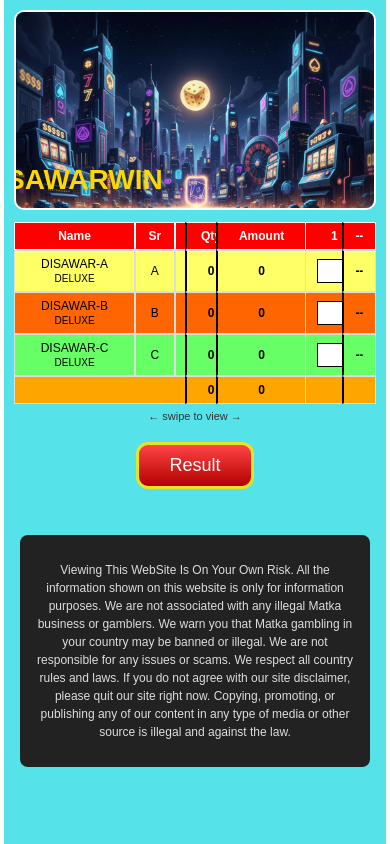
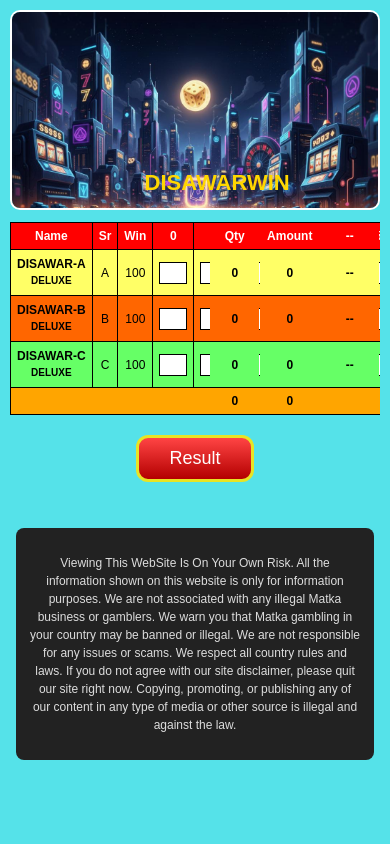
Before and after one commit to SaiWorkProfile/Lottery-Frontend, a React (Create React App) app: page / in a window 390 px wide. Built offline with nearby package versions, Linux system fonts and the light colour scheme; no server answers.

Commit message:
Perfect mobile table layout

```diff
--- a/src/styles/main.css
+++ b/src/styles/main.css
@@ -43,7 +43,6 @@
 .banner-text {
   position: absolute;
   bottom: 12px;
-  left: 0;
   width: 100%;
   overflow: hidden;
   pointer-events: none;
@@ -51,20 +50,20 @@
 
 .banner-text span {
   display: inline-block;
+  padding-left: 100%;
   white-space: nowrap;
   font-size: 28px;
   font-weight: bold;
   color: gold;
-  transform: translateX(100%);
-  animation: marqueeMove 10s linear infinite;
+  animation: scrollText 12s linear infinite;
 }
 
-@keyframes marqueeMove {
-  from { transform: translateX(100%); }
-  to { transform: translateX(-120%); }
+@keyframes scrollText {
+  from { transform: translateX(0); }
+  to { transform: translateX(-100%); }
 }
 
-/* ================= HEADER ================= */
+/* ================= HEADER INFO ================= */
 .header-box {
   margin-top: 10px;
   display: grid;
@@ -72,8 +71,8 @@
   background: #5b1478;
   color: #ffeb3b;
   padding: 10px;
+  text-align: center;
   font-size: 12px;
-  text-align: center;
   border-radius: 8px;
 }
 
@@ -83,19 +82,17 @@
   margin-top: 4px;
 }
 
-/* ================= TABLE ================= */
+/* ================= TABLE WRAPPER ================= */
 .table-wrapper {
   margin-top: 12px;
   overflow-x: auto;
-  -webkit-overflow-scrolling: touch;
 }
 
-/* MAIN TABLE */
+/* ================= BETTING TABLE ================= */
 .bet-table {
-  min-width: 1100px;
-  border-collapse: separate;
-  border-spacing: 0;
-  width: 100%;
+  width: max-content;
+  min-width: 100%;
+  border-collapse: collapse;
   background: #fff;
 }
 
@@ -105,7 +102,7 @@
   color: #fff;
   font-size: 12px;
   padding: 6px;
-  border: 1px solid #fff;
+  border: 1px solid #000;
   white-space: nowrap;
 }
 
@@ -113,13 +110,20 @@
 .bet-table td {
   font-size: 12px;
   padding: 6px;
-  border: 1px solid #ddd;
+  border: 1px solid #000;
   text-align: center;
+  background: inherit;
 }
 
-/* INPUT */
+/* NAME COLUMN */
+.bet-table .name {
+  font-weight: bold;
+  line-height: 16px;
+}
+
+/* INPUT BOX */
 .num-box {
-  width: 34px;
+  width: 32px;
   height: 24px;
   font-size: 12px;
   border: 1px solid #000;
@@ -127,54 +131,43 @@
 }
 
 /* ROW COLORS */
-.row-yellow td { background: #ffff66; }
-.row-orange td { background: #ff6600; }
-.row-green td  { background: #66ff66; }
+.row-yellow { background: #ffff66; }
+.row-orange { background: #ff6600; }
+.row-green  { background: #66ff66; }
 
-.total-row td {
+/* TOTAL ROW */
+.total-row {
   background: orange;
   font-weight: bold;
 }
 
-/* ================= STICKY LAST COLUMNS (FIXED) ================= */
-
-/* Common sticky behavior */
-.bet-table th.sticky,
-.bet-table td.sticky {
+/* ================= STICKY LAST 3 COLUMNS ================= */
+.bet-table .sticky {
   position: sticky;
-  z-index: 5;
-  border-left: 2px solid #000;
+  z-index: 3;
+  background: inherit !important;
 }
 
-/* RESULT */
-.bet-table th.result,
-.bet-table td.result {
-  right: 0;
+.bet-table .qty {
+  right: 120px;
+  min-width: 50px;
 }
 
-/* AMOUNT */
-.bet-table th.amount,
-.bet-table td.amount {
-  right: 70px;
+.bet-table .amount {
+  right: 60px;
+  min-width: 60px;
 }
 
-/* QTY */
-.bet-table th.qty,
-.bet-table td.qty {
-  right: 140px;
+.bet-table .result {
+  right: 0;
+  min-width: 60px;
 }
 
-/* Preserve row colors on sticky cells */
-.row-yellow td.sticky { background: #ffff66; }
-.row-orange td.sticky { background: #ff6600; }
-.row-green  td.sticky { background: #66ff66; }
-.total-row td.sticky { background: orange; }
-
-/* Header colors for sticky */
+/* HEADER STICKY */
 .bet-table th.sticky {
-  background: red;
+  background: red !important;
   color: #fff;
-  z-index: 10;
+  z-index: 4;
 }
 
 /* ================= RESULT BUTTON ================= */
@@ -202,24 +195,57 @@
   text-align: center;
 }
 
+/* ================= ADMIN ================= */
+.admin-page {
+  max-width: 520px;
+  margin: 60px auto;
+  padding: 24px;
+  background: #fff;
+  border-radius: 12px;
+  border: 2px solid #000;
+}
+
+.admin-page h3 {
+  text-align: center;
+  margin-bottom: 18px;
+}
+
+.admin-page input,
+.admin-page button {
+  width: 100%;
+  padding: 12px;
+  margin-bottom: 14px;
+  font-size: 16px;
+}
+
+.admin-page button {
+  background: linear-gradient(#ff4d4d, #b30000);
+  color: #fff;
+  border-radius: 10px;
+  border: 2px solid #000;
+}
+
 /* ================= MOBILE ================= */
 @media (max-width: 768px) {
 
+  .page-wrapper {
+    max-width: 100%;
+    border: none;
+  }
+
   .header-box {
     grid-template-columns: repeat(2, 1fr);
-    row-gap: 8px;
+    gap: 8px;
+    font-size: 11px;
   }
 
-  .header-box div:last-child {
-    grid-column: span 2;
+  .banner-text span {
+    font-size: 22px;
   }
 
-  .table-wrapper::after {
-    content: "← swipe to view →";
-    display: block;
-    text-align: center;
+  .num-box {
+    width: 28px;
+    height: 22px;
     font-size: 11px;
-    color: #333;
-    margin-top: 6px;
   }
 }
```
